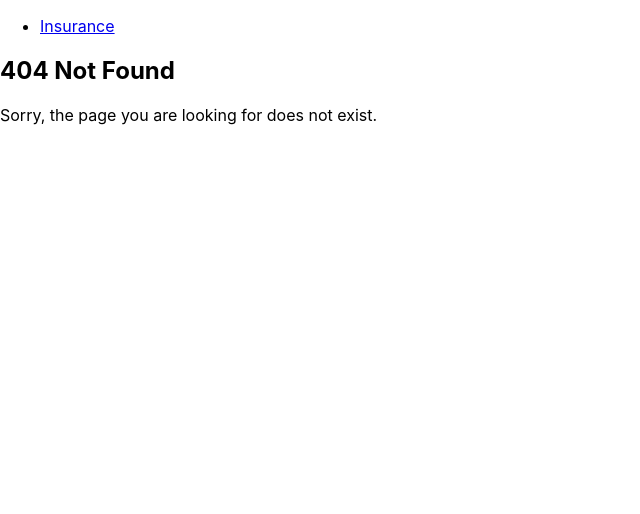
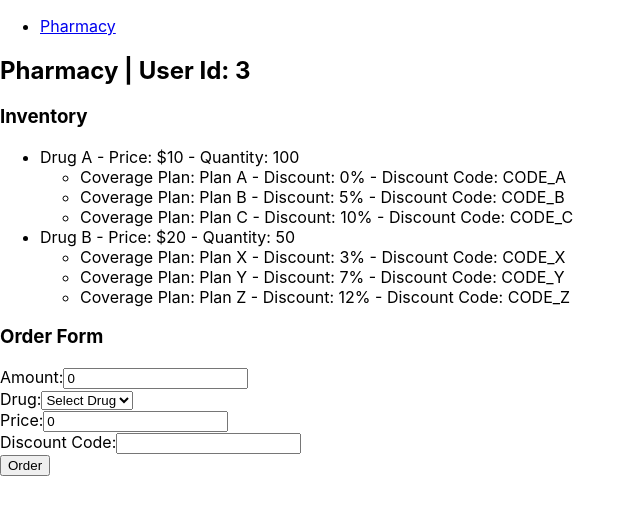
Before and after one commit to tbjag/supplyblockchain, a React (Create React App) app in the folder code/: page /pharmacy in a window 1280 px wide. Before the commit this address led to /not-found. Shown: the top 514 px of the page, without its empty margins (0-640 px from the left). Built offline with nearby package versions, Linux system fonts and the light colour scheme.

Commit message:
finished with pharmacy?

```diff
--- a/code/src/components/Pharmacy.js
+++ b/code/src/components/Pharmacy.js
@@ -1,12 +1,32 @@
 import React, { useState } from 'react';
-import config from '../config/config.json'
+import config from '../config/config.json';
 
 const Pharmacy = () => {
-  // Fake inventory of drugs
+  // Updated inventory of drugs with different coverage plans
   const [inventory, setInventory] = useState([
-    { id: 1, name: 'Drug A', price: 10, quantity: 100 },
-    { id: 2, name: 'Drug B', price: 20, quantity: 50 },
-    { id: 3, name: 'Drug C', price: 15, quantity: 75 }
+    {
+      id: 1,
+      name: 'Drug A',
+      price: 10,
+      quantity: 100,
+      coveragePlans: [
+        { plan: 'Plan A', discountRate: 0, discountCode: 'CODE_A' },
+        { plan: 'Plan B', discountRate: 5, discountCode: 'CODE_B' },
+        { plan: 'Plan C', discountRate: 10, discountCode: 'CODE_C' }
+      ]
+    },
+    {
+      id: 2,
+      name: 'Drug B',
+      price: 20,
+      quantity: 50,
+      coveragePlans: [
+        { plan: 'Plan X', discountRate: 3, discountCode: 'CODE_X' },
+        { plan: 'Plan Y', discountRate: 7, discountCode: 'CODE_Y' },
+        { plan: 'Plan Z', discountRate: 12, discountCode: 'CODE_Z' }
+      ]
+    },
+    // Add more drugs as needed
   ]);
 
   // State for form inputs
@@ -33,6 +53,13 @@ const Pharmacy = () => {
         {inventory.map(drug => (
           <li key={drug.id}>
             {drug.name} - Price: ${drug.price} - Quantity: {drug.quantity}
+            <ul>
+              {drug.coveragePlans.map((plan, index) => (
+                <li key={index}>
+                  Coverage Plan: {plan.plan} - Discount: {plan.discountRate}% - Discount Code: {plan.discountCode}
+                </li>
+              ))}
+            </ul>
           </li>
         ))}
       </ul>
--- a/code/src/config/config.json
+++ b/code/src/config/config.json
@@ -1,4 +1,4 @@
 {
-    "entity_type": "insurance",
+    "entity_type": "pharmacy",
     "id": 3
 }
```
